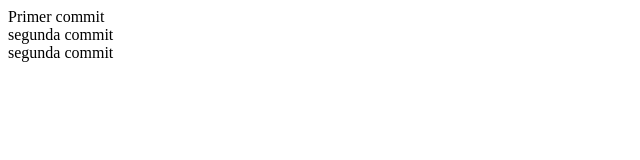
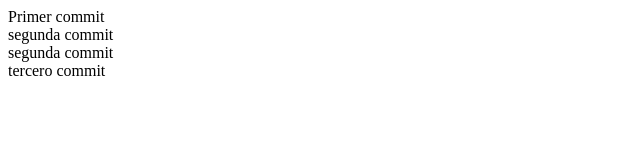
Before and after one commit to Juanpruebas2005/practicas_corte_1_2, a plain HTML site: page index.html in a window 1280 px wide. Shown: the full height of the page, 0-640 px from the left. Drawn offline with Linux system fonts and the light colour scheme.

Commit message:
cuarto commit

```diff
--- a/index.html
+++ b/index.html
@@ -9,5 +9,6 @@
     <div>Primer commit</div>
     <div>segunda commit</div>
     <div>segunda commit</div>
+    <div>tercero commit</div>
 </body>
 </html>
```
